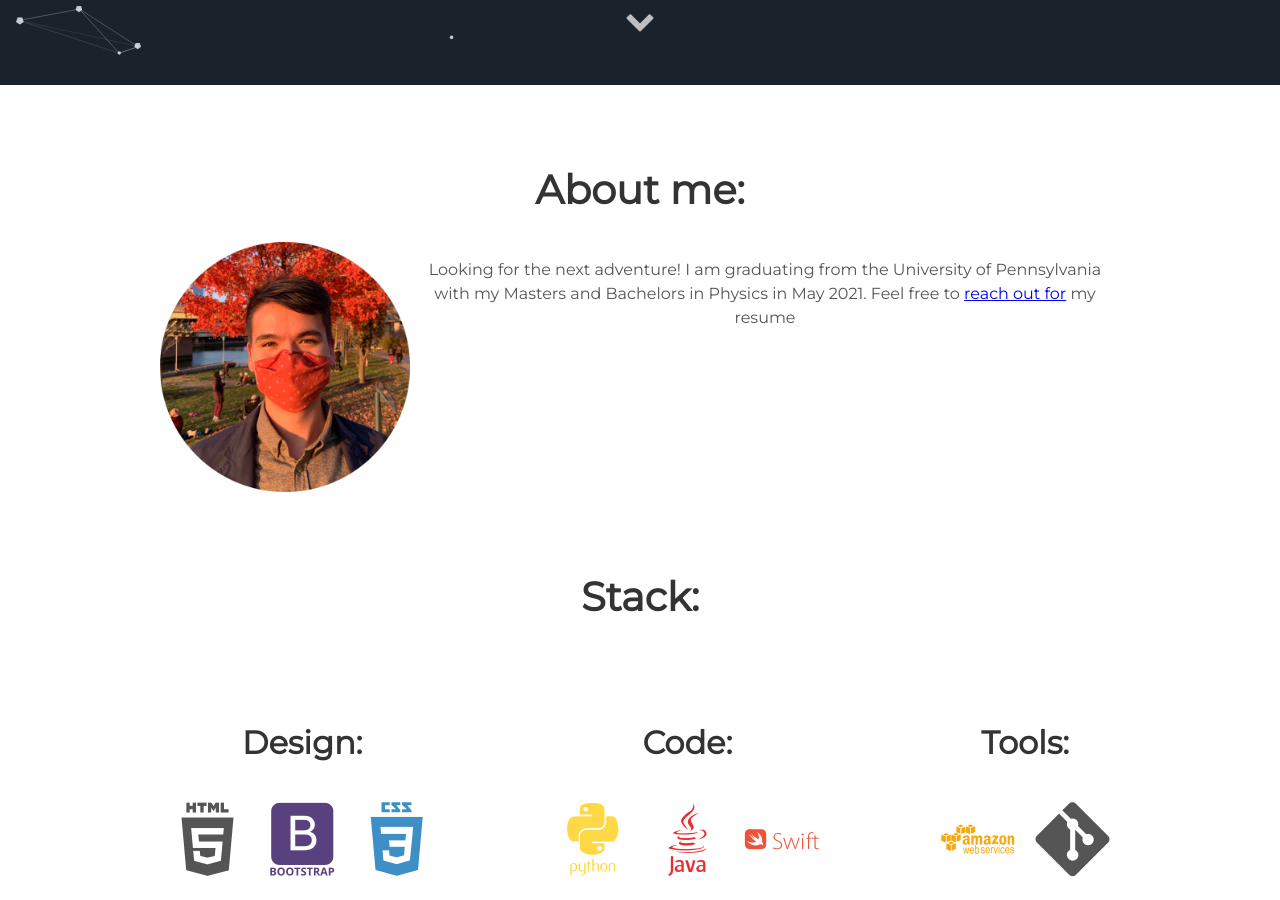
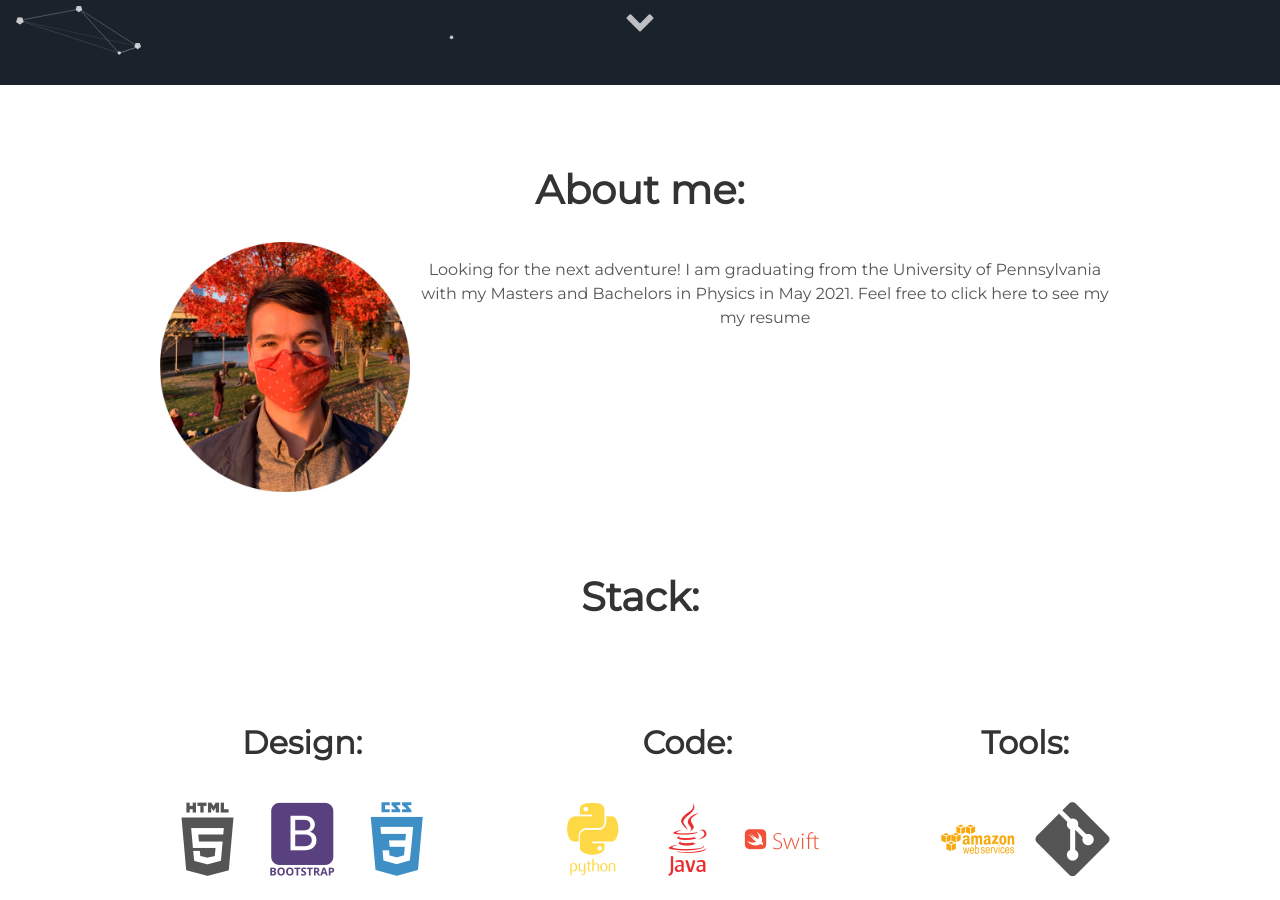
Before and after one commit to joostvan/pf, a Jekyll site: the page built from index.html, in a window 1280 px wide and 900 px high, scrolled down 815 px. Built offline with Jekyll 4.4.1, drawn with Linux system fonts in a browser that asks for light colours.

Commit message:
Update about.html

```diff
--- a/_includes/about.html
+++ b/_includes/about.html
@@ -4,7 +4,7 @@
 </div>
 <div class="user">
     <img alt="Hello!" src="https://joostvan.github.io/pf/assets/img/headshot.jpg" height="250" class="center" />
-    <p>Looking for the next adventure! I am graduating from the University of Pennsylvania with my Masters and Bachelors in Physics in May 2021. Feel free to <a href="mailto: jvanderborgh@gmail.com">reach out for</a> my resume</p>
+    <p>Looking for the next adventure! I am graduating from the University of Pennsylvania with my Masters and Bachelors in Physics in May 2021. Feel free to click here to see my <a href="https://drive.google.com/file/d/11Gv_Ryjllt-3UAAWZ4BNtqI0CmVaua0s/view?usp=sharing"></a> my resume</p>
 </div>
 <div class="user-details">
     <h1> Stack: </h1>
```
